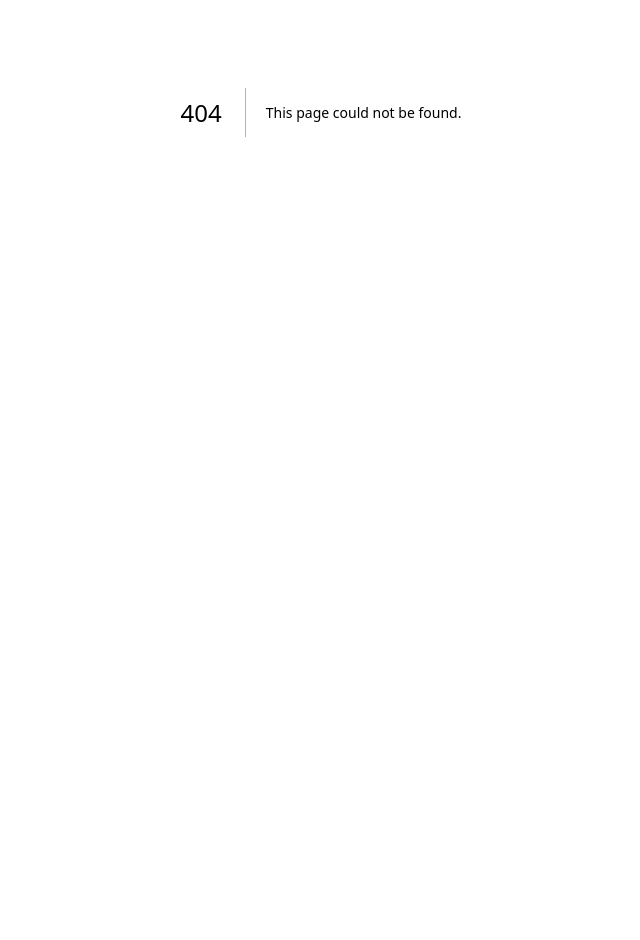
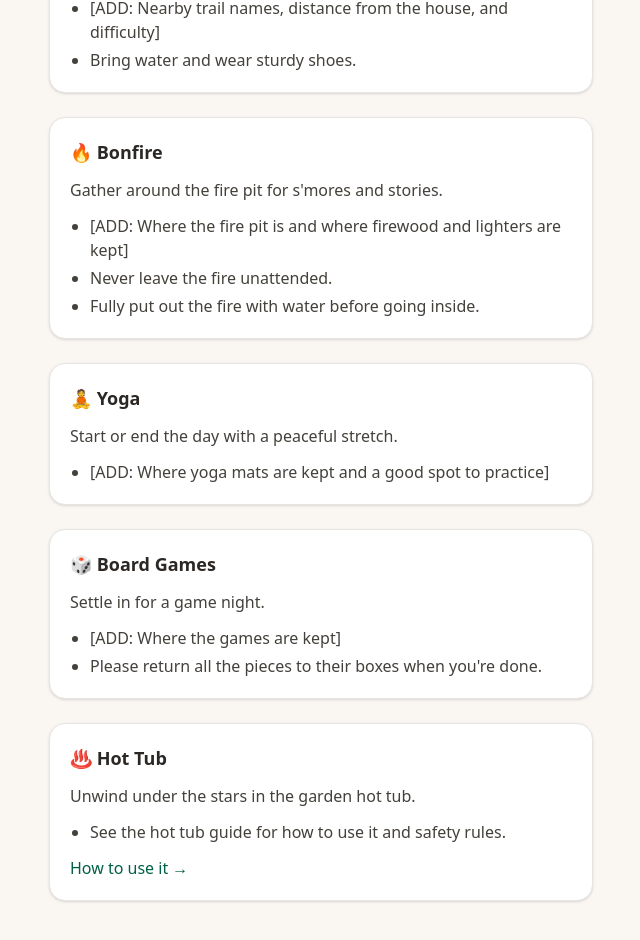
Before and after one commit to charvip/Airbnb-Guide, a Next.js app: page /activities in a window 1280 px wide. Before the commit this address had no page. Shown: the part 320-1260 px from the top of the page, without its empty margins (319-959 px from the left). Before the commit the page ends 864 px from the top, so only its background shows below. Built offline with nearby package versions, Linux system fonts and the light colour scheme.

Commit message:
Add activities and FAQ pages
Co-Authored-By: Claude Opus 5.5 <noreply@anthropic.com>
Claude-Session: https://claude.ai/code/session_01T3D7vE8Wp6AyNCDqHbfJPu

```diff
--- /dev/null
+++ b/src/app/activities/page.tsx
@@ -0,0 +1,30 @@
+import Link from "next/link";
+import { BackLink, PageHeader, Section } from "@/components/ui";
+import { activities } from "@/data/house";
+
+export default function ActivitiesPage() {
+  return (
+    <div>
+      <BackLink />
+      <PageHeader emoji="🌲" title="Activities" subtitle="Things to do in and around the house." />
+      {activities.map((activity) => (
+        <Section key={activity.id} title={`${activity.emoji} ${activity.name}`}>
+          <p className="mb-3 text-stone-700">{activity.summary}</p>
+          <ul className="list-disc space-y-1 pl-5 text-stone-700">
+            {activity.details.map((d) => (
+              <li key={d}>{d}</li>
+            ))}
+          </ul>
+          {activity.applianceId && (
+            <Link
+              href={`/appliances/${activity.applianceId}`}
+              className="mt-3 inline-block font-medium text-emerald-800 hover:underline"
+            >
+              How to use it →
+            </Link>
+          )}
+        </Section>
+      ))}
+    </div>
+  );
+}
--- /dev/null
+++ b/src/app/faq/page.tsx
@@ -0,0 +1,24 @@
+import { BackLink, PageHeader, StillStuck } from "@/components/ui";
+import { faqs } from "@/data/house";
+
+export default function FaqPage() {
+  return (
+    <div>
+      <BackLink />
+      <PageHeader emoji="❓" title="FAQ" subtitle="Tap a question to see the answer." />
+      <div className="space-y-3">
+        {faqs.map((faq) => (
+          // Native <details> gives expand/collapse with no JavaScript.
+          <details key={faq.question} className="group rounded-2xl border border-stone-200 bg-white p-4 shadow-sm">
+            <summary className="flex cursor-pointer list-none items-center justify-between font-semibold">
+              {faq.question}
+              <span className="text-stone-400 transition group-open:rotate-45" aria-hidden>+</span>
+            </summary>
+            <p className="mt-3 text-stone-700">{faq.answer}</p>
+          </details>
+        ))}
+      </div>
+      <StillStuck />
+    </div>
+  );
+}
```
